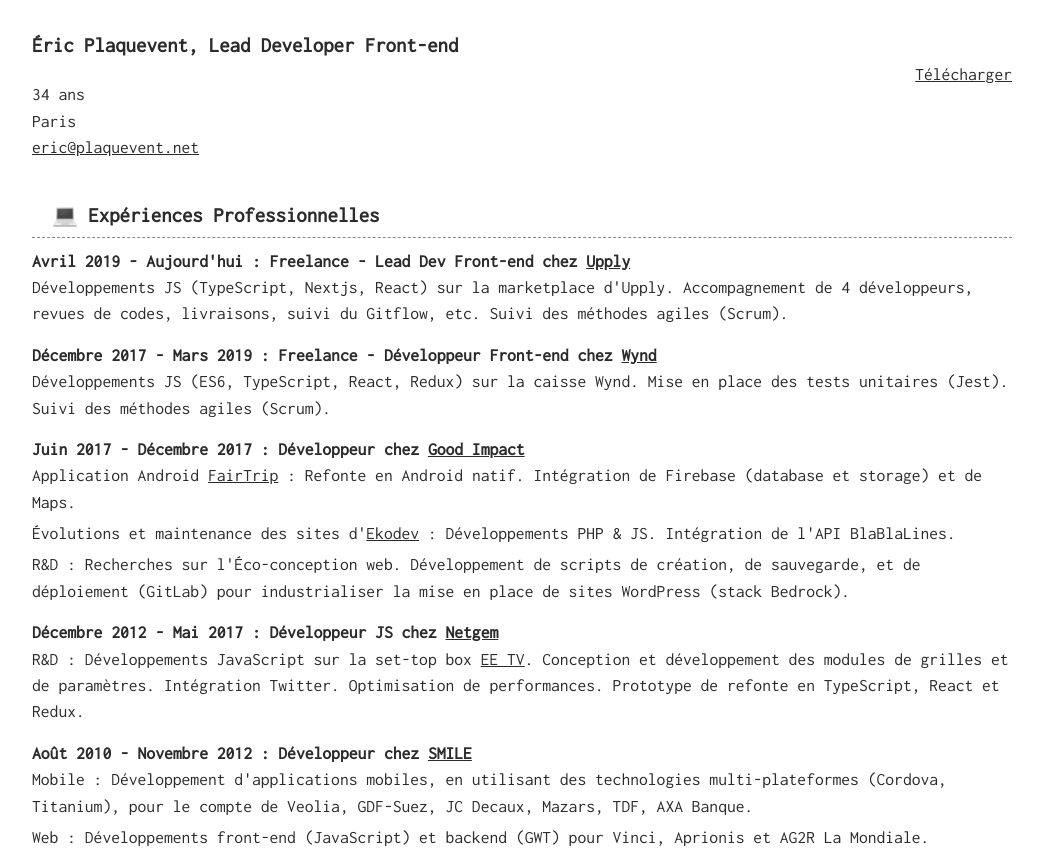
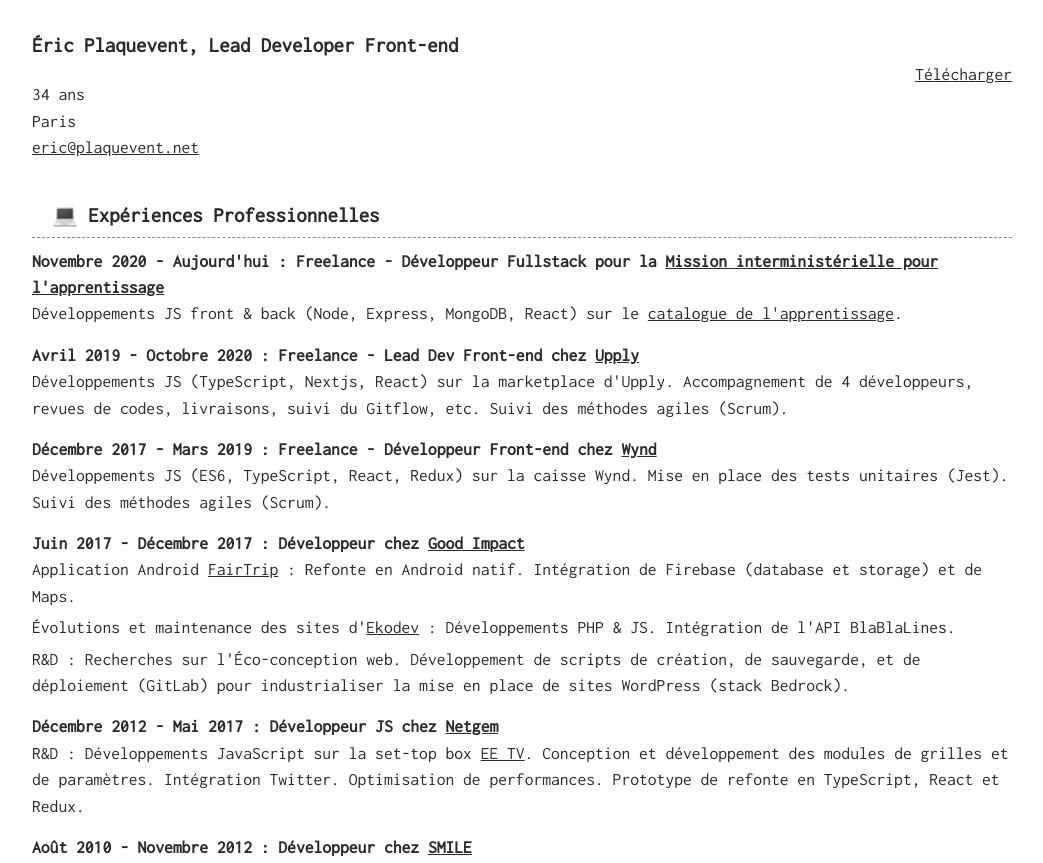
Before and after one commit to ericplaquevent/ericplaquevent.github.com, a plain HTML site: page index.html in a window 1280 px wide. Shown: the top 863 px of the page, without its empty margins (118-1161 px from the left). Drawn offline with Linux system fonts and the light colour scheme.

Commit message:
update xp

```diff
--- a/index.html
+++ b/index.html
@@ -40,7 +40,15 @@
       <h2><span class="emoji">💻</span> Expériences Professionnelles</h2>
       <ul>
         <li>
-          <h3>Avril 2019 - Aujourd'hui : Freelance - Lead Dev Front-end chez <a href="https://www.upply.com/" target="_blank">Upply</a></h3>
+          <h3>Novembre 2020 - Aujourd'hui : Freelance - Développeur Fullstack pour la <a href="https://beta.gouv.fr/startups/?incubateur=mission-apprentissage" target="_blank">Mission interministérielle pour l'apprentissage </a></h3>
+          <ul>
+            <li>
+              Développements JS front & back (Node, Express, MongoDB, React) sur le <a href="https://catalogue.apprentissage.beta.gouv.fr" target="_blank">catalogue de l'apprentissage</a>.
+            </li>
+          </ul>
+        </li>
+        <li>
+          <h3>Avril 2019 - Octobre 2020 : Freelance - Lead Dev Front-end chez <a href="https://www.upply.com/" target="_blank">Upply</a></h3>
           <ul>
             <li>
               Développements JS (TypeScript, Nextjs, React) sur la marketplace d'Upply. Accompagnement de 4 développeurs, revues de codes, livraisons, suivi du Gitflow, etc. Suivi des méthodes agiles (Scrum).
@@ -170,6 +178,12 @@
           </p>
         </li>
         <li>
+          <h3>Backend</h3>
+          <p>
+            Node.js, MongoDB, Express.
+          </p>
+        </li>
+        <li>
           <h3>Mobile</h3>
           <p>
             Android (Java), Firebase.
```
